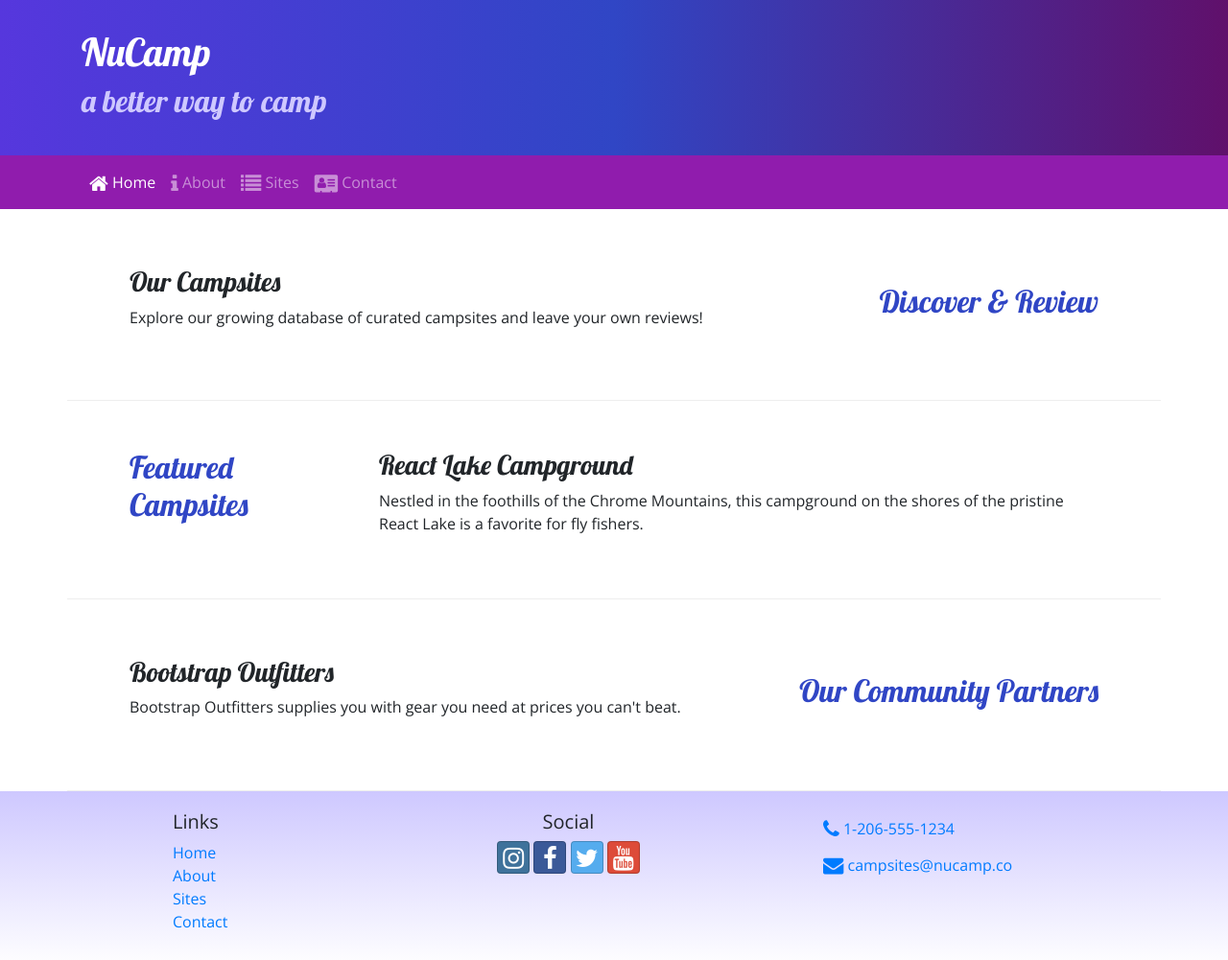
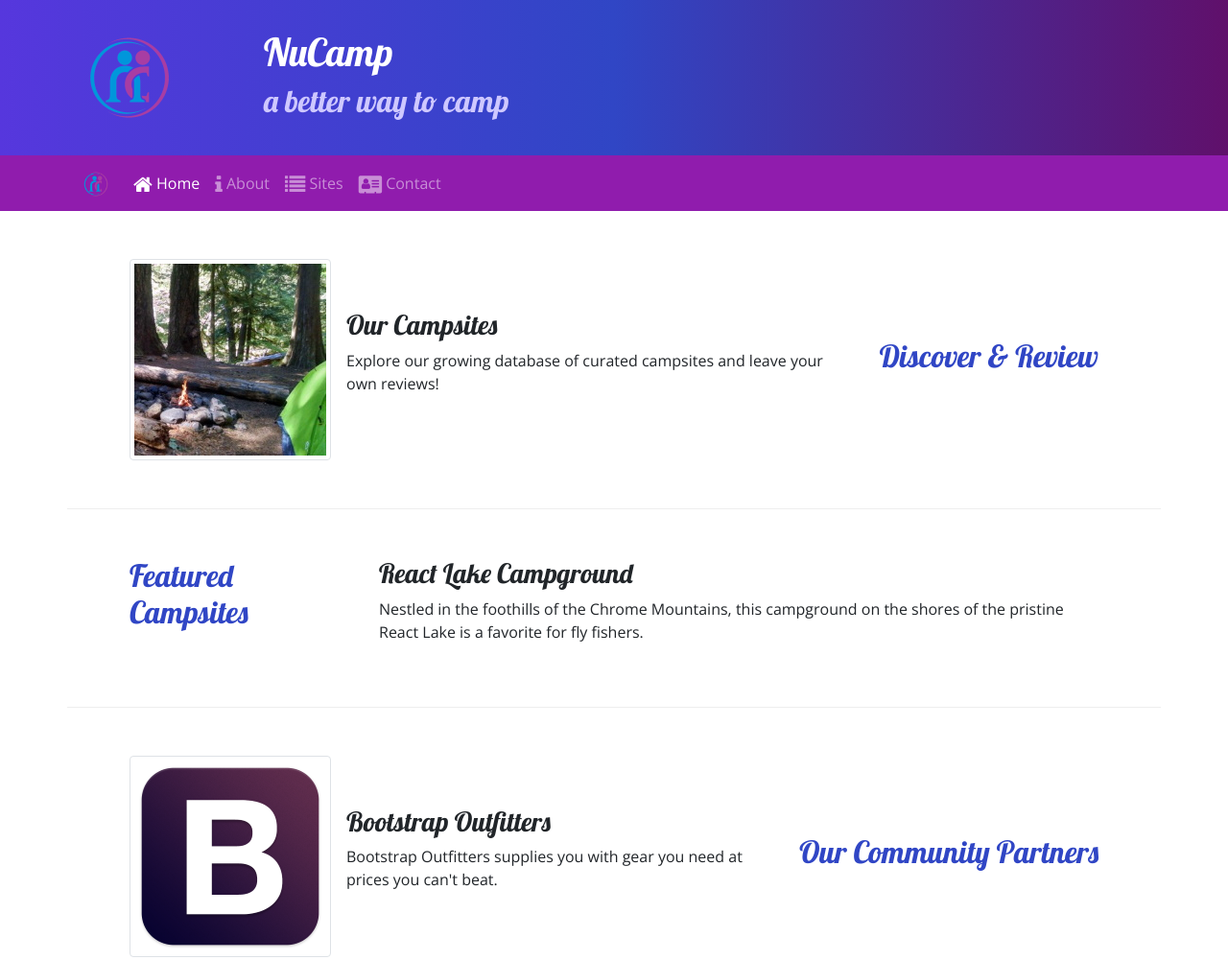
Before and after one commit to cristiaann-VL4L/nucampsite, a website: page index.html in a window 1280 px wide. Shown: the top 1001 px of the page at 96% size. Drawn offline with nearby package versions, Linux system fonts and the light colour scheme.

Commit message:
added images and logosimages to about contact and home pages

```diff
--- a/index.html
+++ b/index.html
@@ -24,6 +24,11 @@
     <header class="jumbotron jumbotron-fluid">
         <div class="container">
             <div class="row">
+                <div class="col-4 col-sm3 col-md-2 align-self-center">
+                    <a href="index.html">
+                        <img src="img/logo.png" class="img-fluid" alt="Nucamp logo">
+                    </a>
+                </div>
                 <div class="col">
                     <h1>NuCamp</h1>
                     <h2>a better way to camp</h2>
@@ -35,7 +40,8 @@
     <!-- sticky-top makes the navabr stick to the top of the page when you scroll down -->
     <nav class="navbar navbar-expand-sm navbar-dark sticky-top">
         <div class="container">
-            <button class="navbar-toggler ml-auto" type="button" data-toggle="collapse" data-target="#nucampNavbar">
+            <a class="navbar-brand" href="#"> <img src="img/logo.png" height="30" width="30"/></a>
+            <button class="navbar-toggler" type="button" data-toggle="collapse" data-target="#nucampNavbar">
                 <span class="navbar-toggler-icon"></span>
             </button>
             <div class="collapse navbar-collapse id="nucampNavbar">
@@ -71,8 +77,13 @@
                 <h2 class="text-sm-right">Discover & Review</h2>
             </div>
             <div class="col">
-                <h3>Our Campsites</h3>
-                <p class="d-none d-sm-block">Explore our growing database of curated campsites and leave your own reviews!</p>
+                <div class="media">
+                    <img class="d-flex mr-3 img-thumbnail" src="img/breadcrumb-trail-thumb.jpg" alt="Breadcrump Trail thumbnail">
+                    <div class="media-body align-self-center">
+                        <h3>Our Campsites</h3>
+                        <p class="d-none d-sm-block">Explore our growing database of curated campsites and leave your own reviews!</p>
+                    </div>
+                </div>
             </div>
         </div>
 
@@ -91,8 +102,13 @@
                 <h2 class="text-sm-right">Our Community Partners</h2>
             </div>
             <div class="col">
-                <h3>Bootstrap Outfitters</h3>
-                <p class="d-none d-sm-block">Bootstrap Outfitters supplies you with gear you need at prices you can't beat.</p>
+                <div class="media">
+                    <img class="d-flex mr-3 img-thumbnail" src="img/bootstrap-thumb.png" alt="Bootstrap Outfitters">
+                    <div class="media-body align-self-center">
+                        <h3>Bootstrap Outfitters</h3>
+                        <p class="d-none d-sm-block">Bootstrap Outfitters supplies you with gear you need at prices you can't beat.</p>
+                    </div>
+                </div>
             </div>
         </div>
 
```
Also changed, not shown: aboutus.html (+10 -2 lines), contactus.html (+7 -1 lines), img/bootstrap-thumb.png (added), img/breadcrumb-trail-thumb.jpg (added), img/breadcrumb-trail.jpg (added), img/chrome-river-thumb.jpg (added), img/chrome-river.jpg (added), img/logo.png (added), img/react-lake-thumb.jpg (added), img/react-lake.jpg (added).
